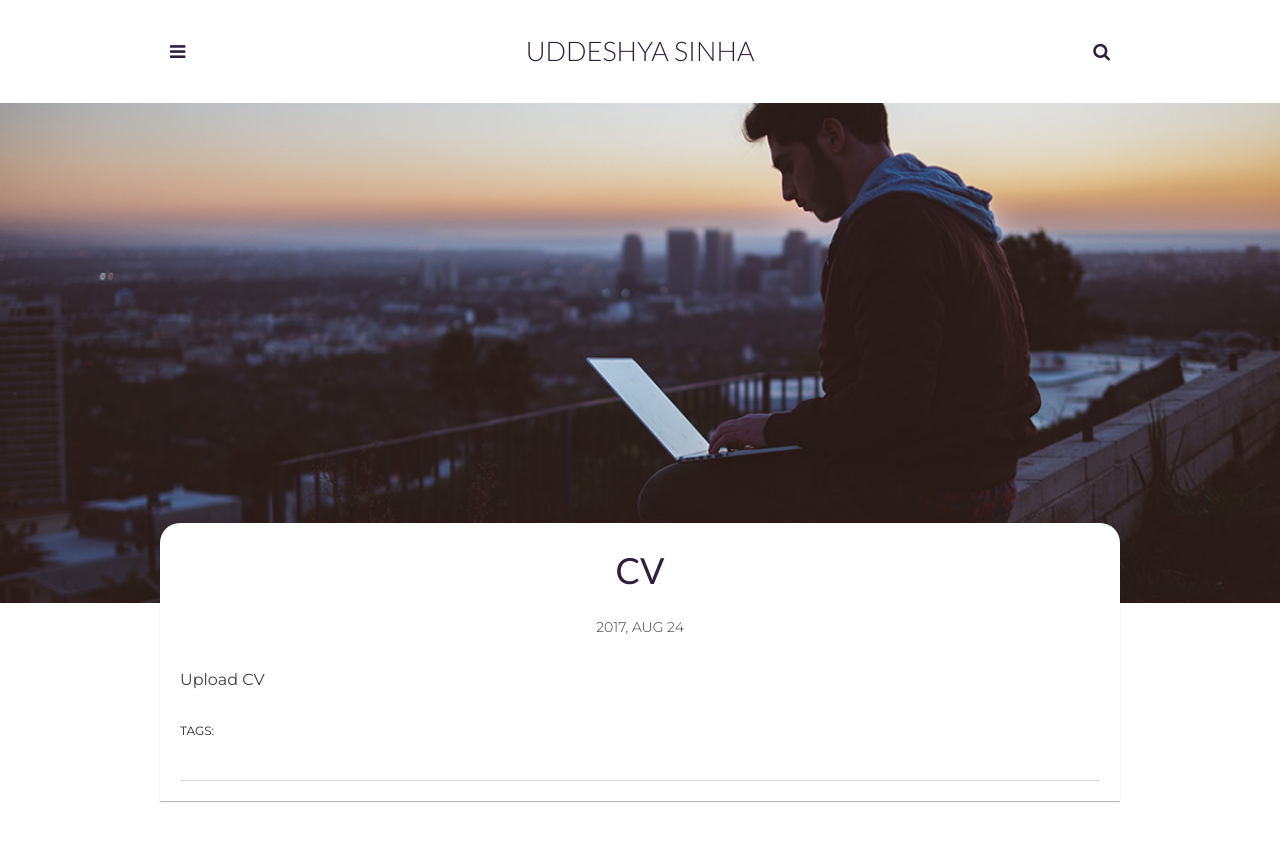
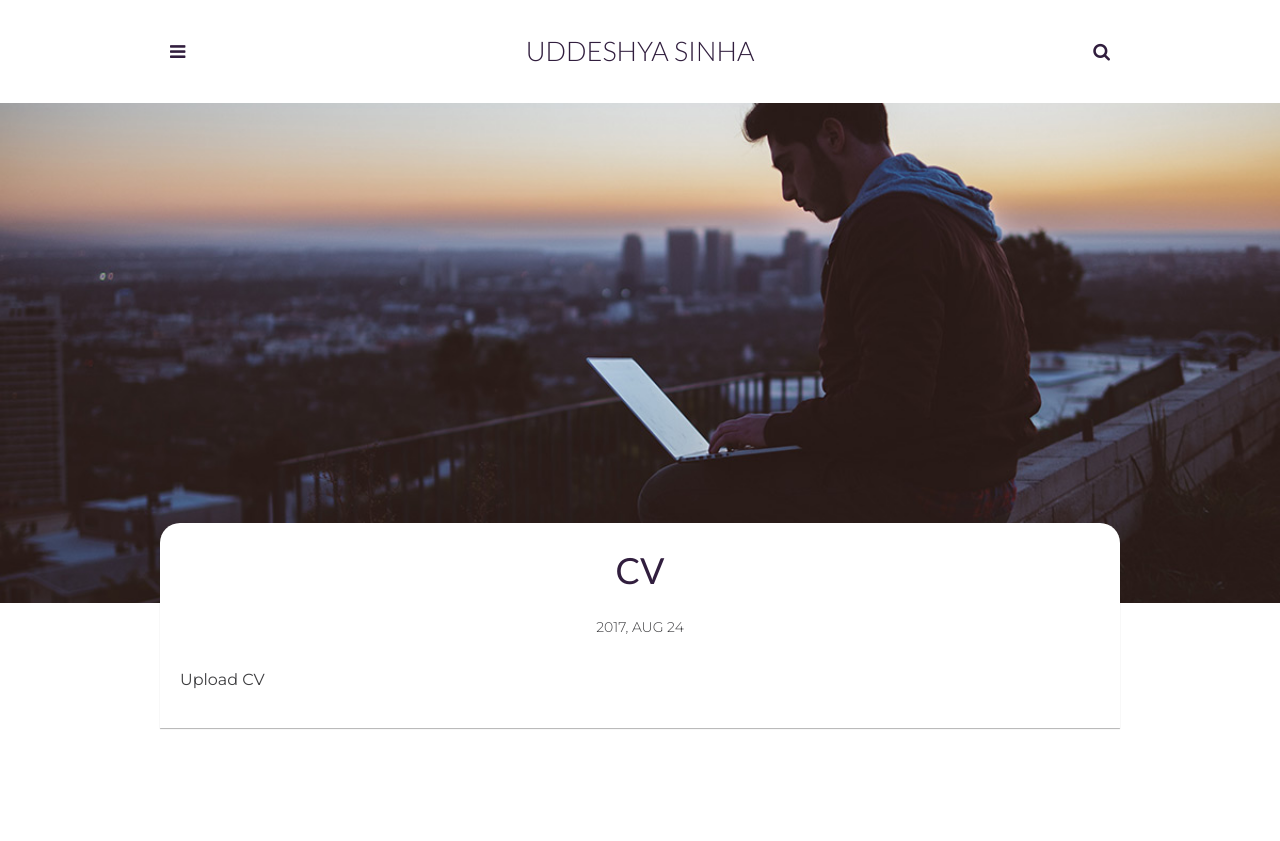
Before and after one commit to SinhaUddeshya/sinhauddeshya.github.io, a Jekyll site: the page built from _posts/2017-08-24-i-meet-the-sunset.markdown, in a window 1280 px wide. Shown: the top 841 px of the page. Built offline with Jekyll 4.4.1, drawn with Linux system fonts in a browser that asks for light colours.

Commit message:
Update post.html

```diff
--- a/_layouts/post.html
+++ b/_layouts/post.html
@@ -14,10 +14,3 @@ layout: default
           <div class="page-date"><time datetime="{{page.date}}">{{page.date | date: '%Y, %b %d'}}</time></div>
         </div>
         {{page.content | markdownify}}
-        <div class="page-footer">
-          <div class="page-tag">
-            <span>Tags:</span>
-            {% for tag in page.tags %}
-            <a href="{{site.baseurl}}/tags#{{tag}}" class="tag">| {{ tag }}</a>
-            {% endfor %}
-          </div><!-- End Tags -->
```
